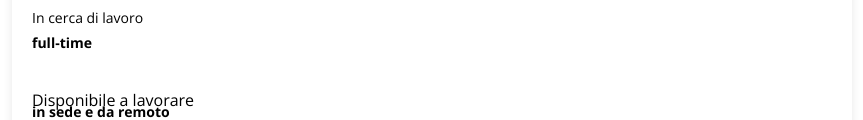
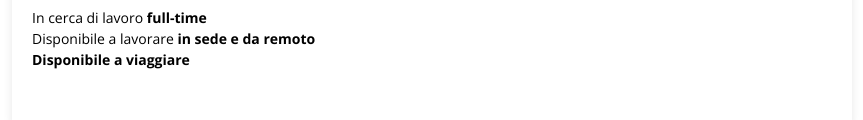
Before and after one commit to Giulia2310/Giulia2310.github.io, a plain HTML site: page pages/curriculum.html in a window 1280 px wide. Shown: the part 1639-1759 px from the top of the page, without its empty margins (208-1071 px from the left). Drawn offline with nearby package versions, Linux system fonts and the light colour scheme; files whose address does not match are found by name.

Commit message:
Add files via upload

```diff
--- a/pages/curriculum.html
+++ b/pages/curriculum.html
@@ -113,9 +113,9 @@
       </div>
       <div class="experience">
         <div class="job">
-          <p>In cerca di lavoro <p class="bold">full-time</p>
-            <br>Disponibile a lavorare <p class="bold">in sede e da remoto</p>
-            <br><p class="bold">Disponibile a viaggiare</p></p>
+          <p>In cerca di lavoro <span class="bold">full-time</span>
+            <br>Disponibile a lavorare <span class="bold">in sede e da remoto</span>
+            <br><span class="bold">Disponibile a viaggiare</span></p>
         </div>
       </div>
     </section>
```
